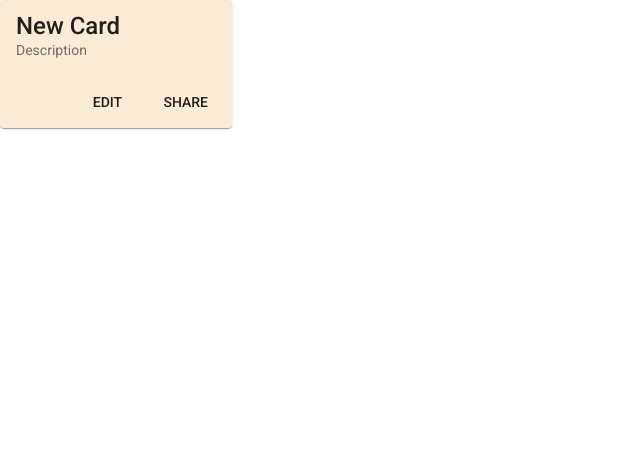
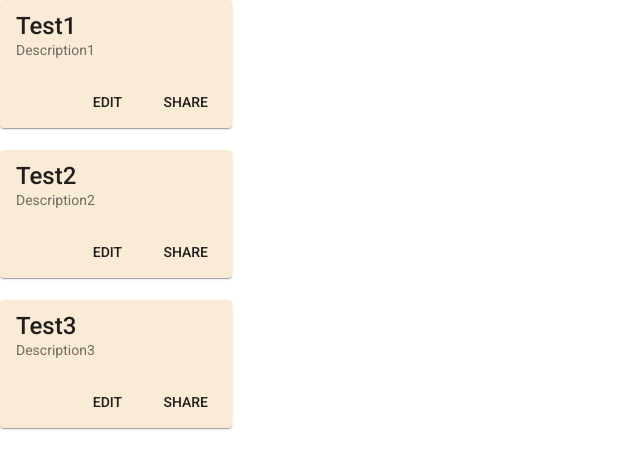
Before and after one commit to evgenycheryomushkin/clock, an Angular app: page / in a window 1280 px wide. Shown: the top 468 px of the page, without its empty margins (0-640 px from the left). Built offline with nearby package versions, Linux system fonts and the light colour scheme.

Commit message:
Add multiple cards and position for card

```diff
--- a/src/app/app.component.html
+++ b/src/app/app.component.html
@@ -1 +1 @@
-<app-card></app-card>
+<app-card *ngFor="let card of cards" [card]="card"></app-card>
--- a/src/app/app.component.ts
+++ b/src/app/app.component.ts
@@ -1,4 +1,5 @@
 import { Component } from '@angular/core';
+import { Card } from './card/card.component';
 
 @Component({
   selector: 'app-root',
@@ -6,7 +7,9 @@ import { Component } from '@angular/core';
   styleUrls: ['./app.component.scss']
 })
 export class AppComponent {
-  title = 'WorkTask';
-  subTitle = 'WorkTask';
-  longText = 'lorem lorem lorem lorem lorem lorem lorem lorem lorem lorem lorem lorem lorem lorem'
+  cards = [
+    new Card("Test1", "Description1", 0, 0),
+    new Card("Test2", "Description2", 150, 0),
+    new Card("Test3", "Description3", 300, 0)
+  ]
 }
--- a/src/app/card/card.component.html
+++ b/src/app/card/card.component.html
@@ -1,8 +1,11 @@
-<mat-card class="card" cdkDrag>
-    <mat-card-title>New Card</mat-card-title>
-    <mat-card-subtitle>Description</mat-card-subtitle>
+<mat-card class="card" cdkDrag [style.top.px]="card.x" [style.left.px]="card.y" (mouseup)="onMouseUp($event)">
+    <mat-card-title>{{ card.name }}</mat-card-title>
+    <mat-card-subtitle>{{ card.description }}</mat-card-subtitle>
     <mat-card-actions align="end">
       <button mat-button>EDIT</button>
       <button mat-button>SHARE</button>
     </mat-card-actions>
+    <!-- <mat-card-footer>
+      <mat-progress-bar></mat-progress-bar>
+    </mat-card-footer> -->
 </mat-card>
--- a/src/app/card/card.component.ts
+++ b/src/app/card/card.component.ts
@@ -1,4 +1,17 @@
-import { Component, OnInit } from '@angular/core';
+import { Component, OnInit, Input } from '@angular/core';
+
+export class Card {
+  name: String
+  description: String
+  x: number
+  y: number
+  constructor(name: String, description: String, x: number, y: number) {
+    this.name = name;
+    this.description = description;
+    this.x = x
+    this.y = y
+  }
+}
 
 @Component({
   selector: 'app-card',
@@ -7,9 +20,16 @@ import { Component, OnInit } from '@angular/core';
 })
 export class CardComponent implements OnInit {
 
-  constructor() { }
+  @Input() card: Card = new Card("Test", "description", 0, 0)
+
+  constructor() {
+  }
 
   ngOnInit(): void {
   }
 
+  onMouseUp(e:any): void {
+    console.log("mouse up")
+  }
+
 }
--- a/src/app/material/material.module.ts
+++ b/src/app/material/material.module.ts
@@ -2,11 +2,13 @@ import { NgModule } from '@angular/core';
 import {MatCardModule} from '@angular/material/card';
 import {DragDropModule} from '@angular/cdk/drag-drop'
 import {MatButtonModule} from '@angular/material/button'
+import {MatProgressBarModule} from '@angular/material/progress-bar'
 
 const MaterialComponents = [
   MatCardModule,
   DragDropModule,
-  MatButtonModule
+  MatButtonModule,
+  MatProgressBarModule
 ]
 
 @NgModule({
```
Also changed, not shown: 1 other file (tests, documents, lock files or other folders).
